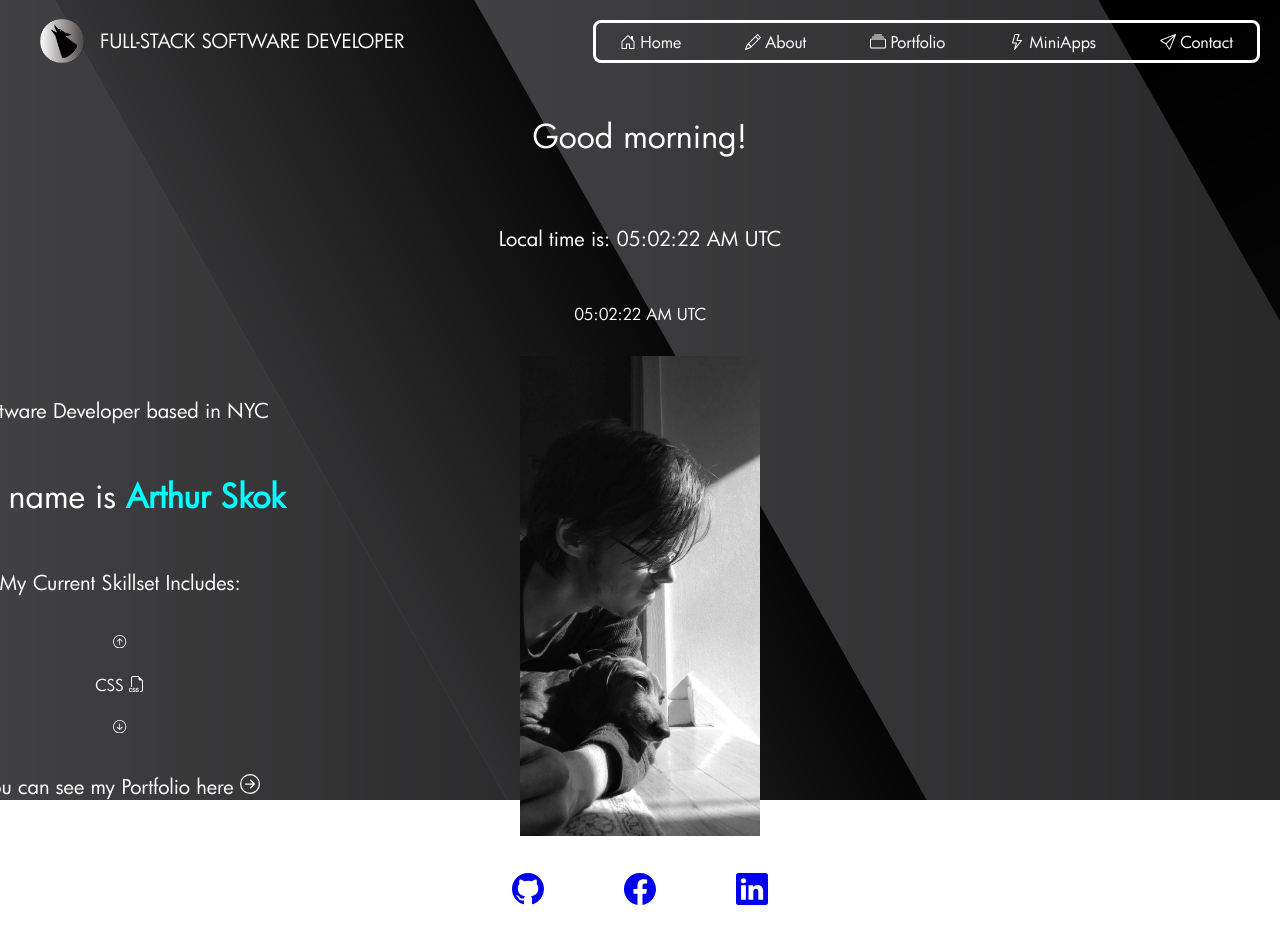
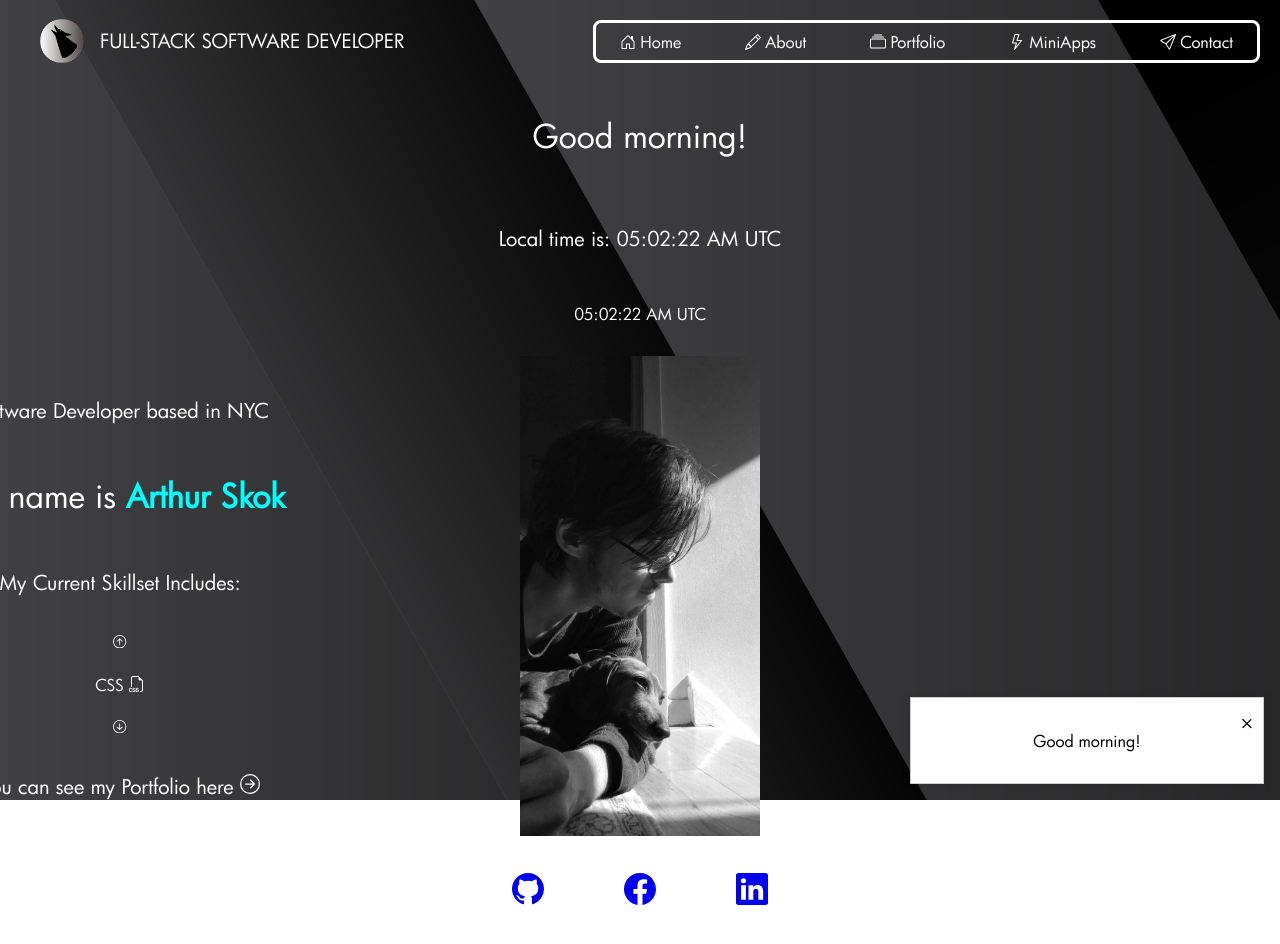
Before and after one commit to ArthurSkok/personal-website, a React (Create React App) app: page / in a window 1280 px wide. Shown: the top 944 px of the page. Built offline with nearby package versions, Linux system fonts and the light colour scheme.

Commit message:
Adding generic popup template and modifying for availability message

```diff
--- a/src/Pages/Home.js
+++ b/src/Pages/Home.js
@@ -17,12 +17,18 @@ import background from "../Assets/slide.png";
 import bird from "../Assets/Bird.jpg";
 import Selfie from "../Assets/Selfie.jpg";
 import moment from "moment-timezone";
+import Popup from "./Popup";
 
 const Header = () => {
   const [timeSpentOnPage, setTimeSpentOnPage] = useState(0); // in milliseconds
   const [localTime, setLocalTime] = useState("");
   const [easternTime, setEasternTime] = useState("");
   const [welcomeMessage, setWelcome] = useState(" ");
+  const [showPopup, setShowPopup] = useState(true);
+  const PopupText = `${welcomeMessage}`;
+  const handleClosePopup = () => {
+    setShowPopup(false);
+  };
   useEffect(() => {
     const updateTime = () => {
       const date = new Date();
@@ -98,6 +104,7 @@ const Header = () => {
           <div className="End-Div"></div>
         </div>
       </div>
+      <Popup show={showPopup} onClose={handleClosePopup} input={PopupText} />
     </>
   );
 };
--- /dev/null
+++ b/src/Pages/Popup.css
@@ -0,0 +1,20 @@
+/* Popup.css */
+.popup {
+    position: fixed;
+    bottom: 1rem;
+    right: 1rem;
+    width: 20rem;
+    padding: 1rem;
+    background-color: #fff;
+    border: 0.1rem solid #ccc;
+    box-shadow: 0 0 10px rgba(0, 0, 0, 0.1);
+    z-index: 10; /*not needed yet, only to place the popup on top of any pre-existing graphic*/
+  }
+
+  .popup .close {
+    position: absolute;
+    top: 10px;
+    right: 10px;
+    font-size: 20px;
+    cursor: pointer;
+  }
--- /dev/null
+++ b/src/Pages/Popup.js
@@ -0,0 +1,19 @@
+import React from "react";
+import "./Popup.css";
+
+const Popup = ({ show, onClose, input }) => {
+  if (!show) {
+    return null;
+  }
+
+  return (
+    <div className="popup">
+      <span className="close" onClick={onClose}>
+        &times;
+      </span>
+      <p>{input}</p>
+    </div>
+  );
+};
+
+export default Popup;
```
